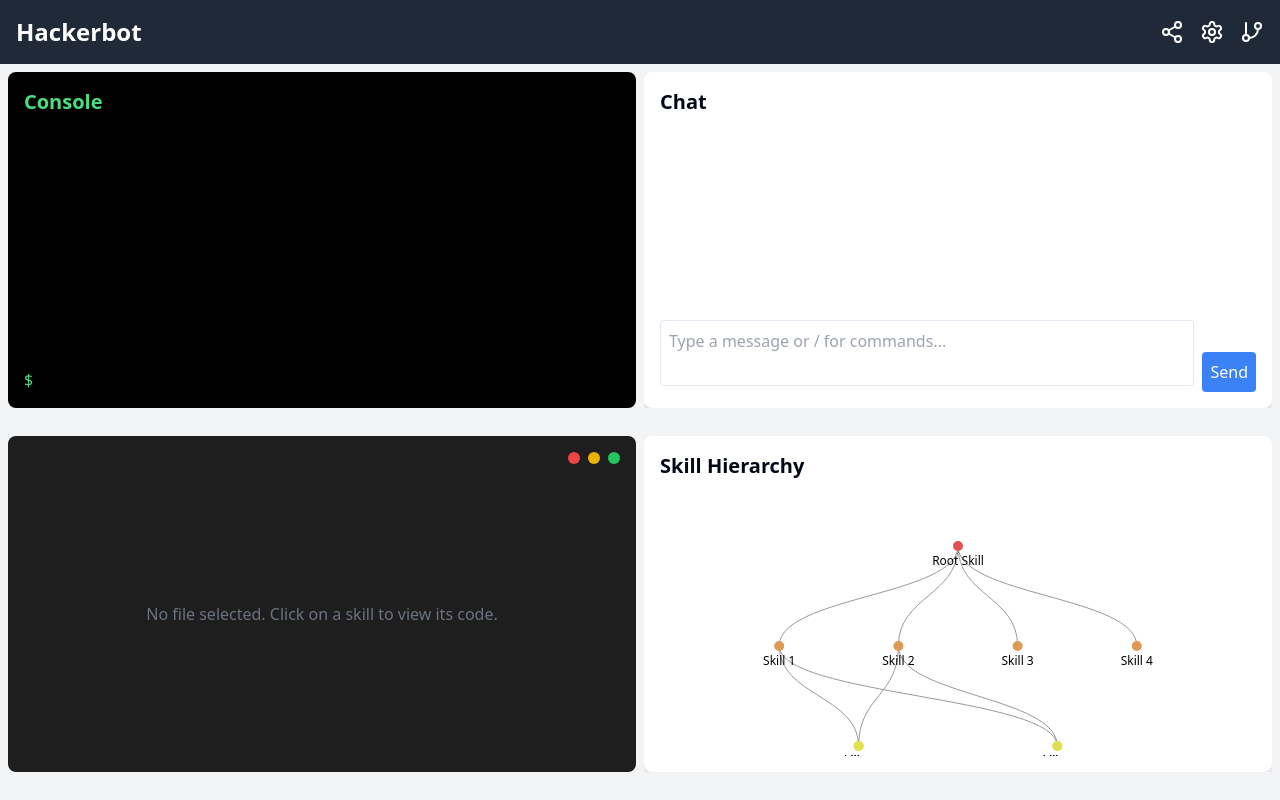
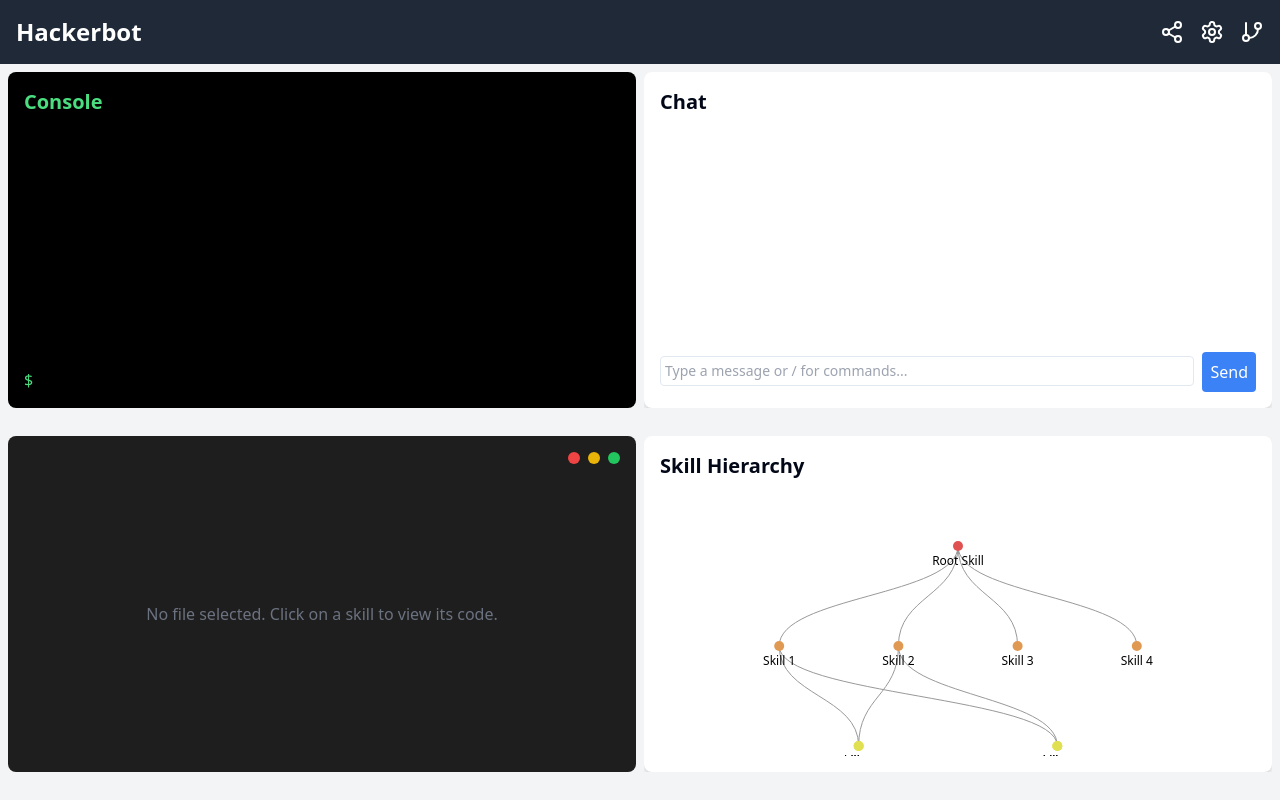
Before and after one commit to GatlingX/quadra-ui-folio, a React (Vite) app: page / in a window 1280 px wide. Built offline with nearby package versions, Linux system fonts and the light colour scheme.

Commit message:
Decrease Chat Input Height
Reduced the height of the chat input field for a more compact user interface.
[skip gpt_engineer]

```diff
--- a/src/components/ChatUI.jsx
+++ b/src/components/ChatUI.jsx
@@ -89,9 +89,9 @@ const ChatUI = ({ messages, setMessages }) => {
             value={input}
             onChange={handleInputChange}
             onKeyDown={handleKeyDown}
-            className="w-full p-2 pr-16 border rounded resize-none"
+            className="w-full p-1 pr-16 border rounded resize-none text-sm"
             placeholder="Type a message or / for commands..."
-            rows="2"
+            rows="1"
           />
           {showCommands && (
             <div className="absolute bottom-full left-0 w-full bg-white border rounded shadow-lg">
```
